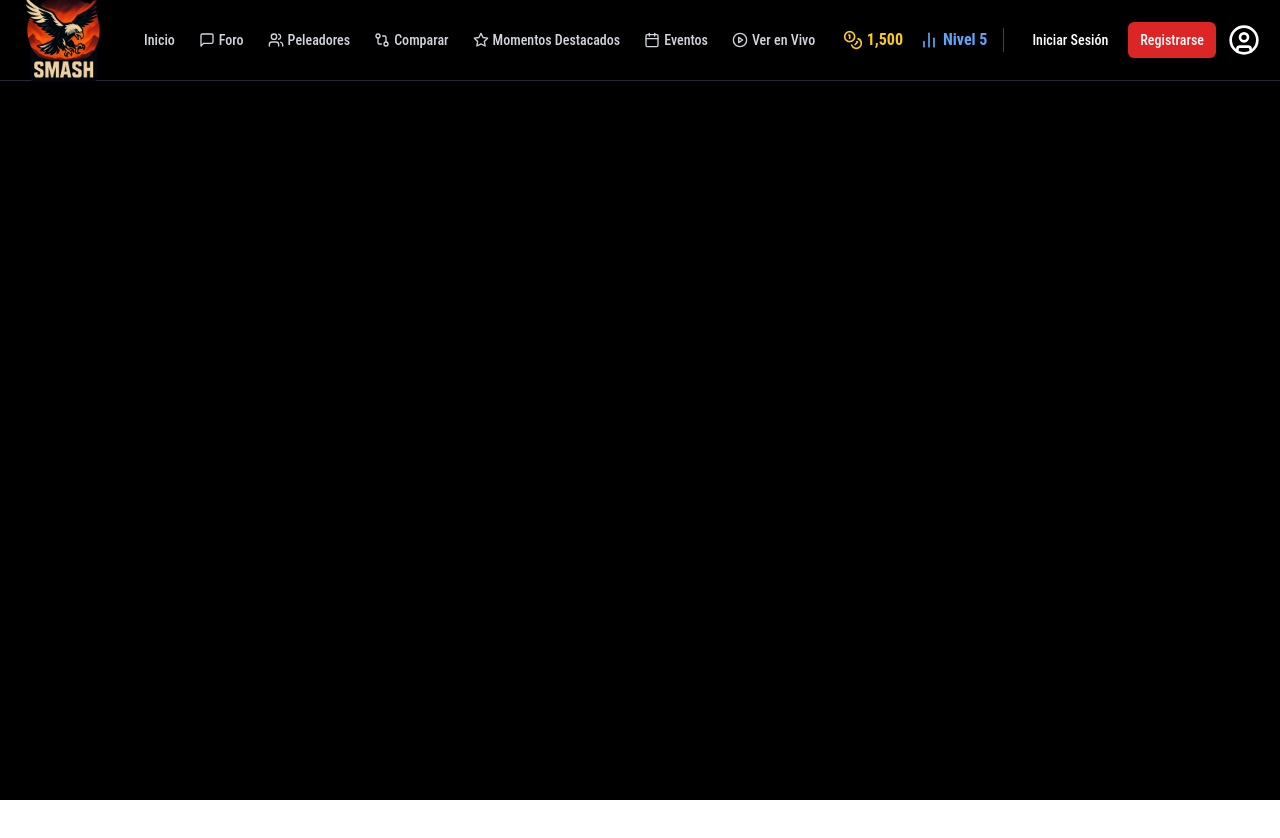
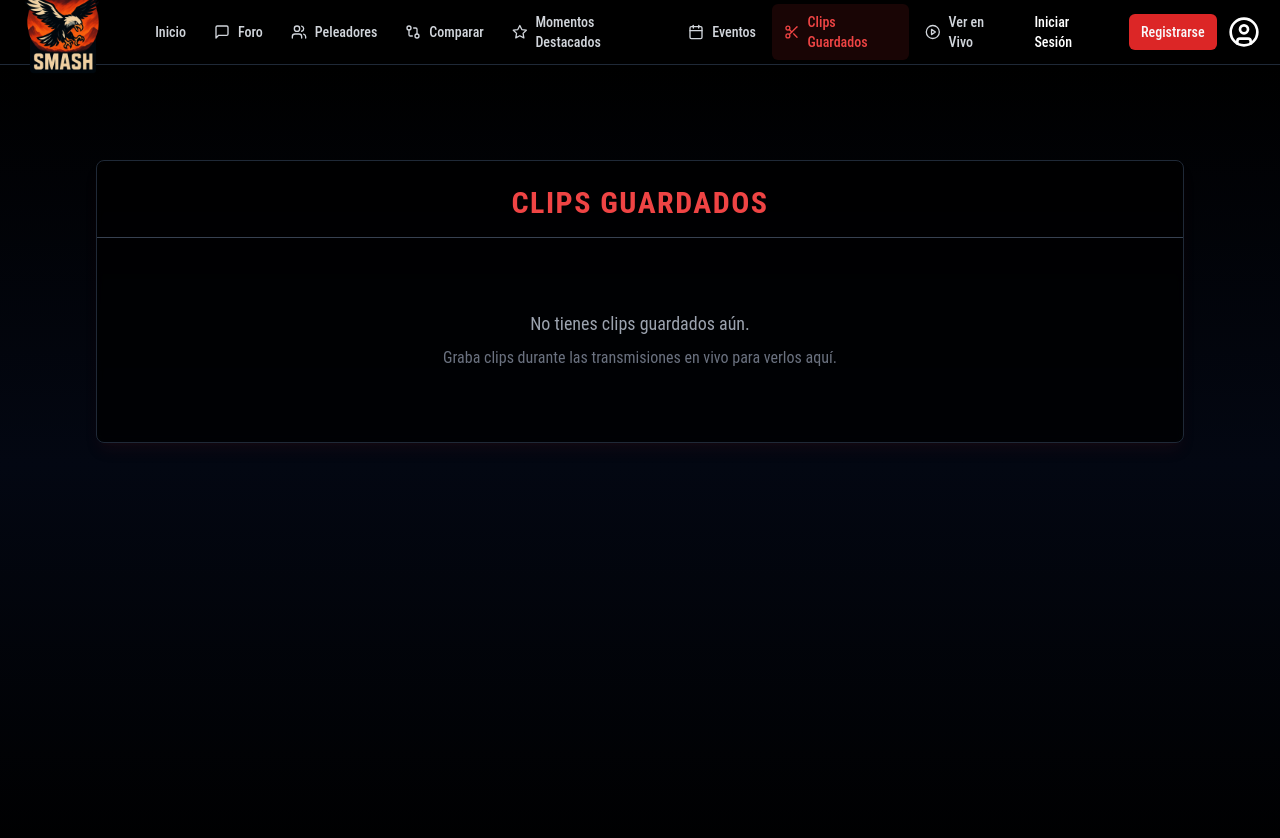
Before and after one commit to salesalv/PROYECTO-UFC, a React (Vite) app: page /clips in a window 1280 px wide. Shown: the top 838 px of the page. Before the commit the page ends 800 px from the top, so only its background shows below. Built offline with nearby package versions, Linux system fonts and the light colour scheme.

Commit message:
cambios 4

```diff
--- a/src/components/layout/Header.jsx
+++ b/src/components/layout/Header.jsx
@@ -4,7 +4,7 @@ import { motion } from "framer-motion";
 import { Button } from "@/components/ui/button";
 import Logo from "@/components/Logo";
 import Sidebar from "@/components/layout/Sidebar";
-import { Coins, BarChart2, UserCircle, Calendar, Star, MessageSquare, PlayCircle, Users, GitCompare, User, Mail, Award, Trophy, Edit } from "lucide-react";
+import { Coins, BarChart2, UserCircle, Calendar, Star, MessageSquare, PlayCircle, Users, GitCompare, User, Mail, Award, Trophy, Edit, Scissors } from "lucide-react";
 import UserMenu from "./UserMenu";
 
 const userData = {
@@ -24,6 +24,7 @@ const Header = () => {
     { name: "Comparar", path: "/compare", icon: GitCompare },
     { name: "Momentos Destacados", path: "/highlights", icon: Star },
     { name: "Eventos", path: "/events", icon: Calendar },
+    { name: "Clips Guardados", path: "/clips", icon: Scissors },
     { name: "Ver en Vivo", path: "/live", icon: PlayCircle },
   ];
 
@@ -34,44 +35,36 @@ const Header = () => {
     <motion.header
       initial={{ y: -100 }}
       animate={{ y: 0 }}
-      className="fixed top-0 left-0 right-0 z-50 bg-black/80 backdrop-blur-sm border-b border-gray-800"
+      transition={{ duration: 0.5 }}
+      className="fixed top-0 left-0 right-0 z-50 bg-black/80 backdrop-blur-md border-b border-gray-800"
     >
-      <nav className="container mx-auto px-4 h-20 flex items-center justify-between">
+      <nav className="container mx-auto px-4 h-16 flex items-center justify-between">
         <div className="flex items-center space-x-8">
           <Link to="/" className="flex items-center">
-            <Logo />
+            <Logo className="h-12 w-auto" />
           </Link>
 
-          <div className="hidden lg:flex items-center space-x-6">
+          <div className="hidden lg:flex items-center space-x-1">
             {navItems.map((item) => (
               <NavLink
                 key={item.path}
                 to={item.path}
                 className={({ isActive }) =>
-                  `flex items-center space-x-1 text-sm font-medium transition-colors hover:text-red-500 ${
-                    isActive ? "text-red-500" : "text-gray-300"
+                  `px-3 py-2 rounded-md text-sm font-medium transition-colors duration-200 flex items-center ${
+                    isActive
+                      ? "text-red-500 bg-red-900/20"
+                      : "text-gray-300 hover:text-white hover:bg-gray-800"
                   }`
                 }
               >
-                {item.icon && <item.icon className="h-4 w-4" />}
-                <span>{item.name}</span>
+                {item.icon && <item.icon className="w-4 h-4 mr-2" />}
+                {item.name}
               </NavLink>
             ))}
           </div>
         </div>
 
         <div className="flex items-center space-x-4">
-          <div className="hidden sm:flex items-center space-x-4 border-r border-gray-700 pr-4">
-            <div className="flex items-center text-yellow-400">
-              <Coins className="h-5 w-5 mr-1" />
-              <span className="font-semibold">{userPoints.toLocaleString()}</span>
-            </div>
-            <div className="flex items-center text-blue-400">
-              <BarChart2 className="h-5 w-5 mr-1" />
-              <span className="font-semibold">Nivel {userLevel}</span>
-            </div>
-          </div>
-
           <div className="hidden md:flex items-center space-x-2">
             <Button variant="ghost" size="sm" asChild>
               <Link to="/login">Iniciar Sesión</Link>
--- /dev/null
+++ b/src/context/ClipsContext.jsx
@@ -0,0 +1,42 @@
+import React, { createContext, useContext, useState, useEffect } from 'react';
+
+const ClipsContext = createContext();
+
+export const useClips = () => {
+  const context = useContext(ClipsContext);
+  if (!context) {
+    throw new Error('useClips debe ser usado dentro de un ClipsProvider');
+  }
+  return context;
+};
+
+export const ClipsProvider = ({ children }) => {
+  const [savedClips, setSavedClips] = useState(() => {
+    const savedClipsFromStorage = localStorage.getItem('savedClips');
+    return savedClipsFromStorage ? JSON.parse(savedClipsFromStorage) : [];
+  });
+
+  useEffect(() => {
+    localStorage.setItem('savedClips', JSON.stringify(savedClips));
+  }, [savedClips]);
+
+  const addClip = (clip) => {
+    setSavedClips(prev => [...prev, {
+      id: Date.now(),
+      ...clip,
+      timestamp: new Date().toISOString()
+    }]);
+  };
+
+  const deleteClip = (clipId) => {
+    setSavedClips(prev => prev.filter(clip => clip.id !== clipId));
+  };
+
+  return (
+    <ClipsContext.Provider value={{ savedClips, addClip, deleteClip }}>
+      {children}
+    </ClipsContext.Provider>
+  );
+};
+
+export default ClipsContext;
--- a/src/main.jsx
+++ b/src/main.jsx
@@ -1,12 +1,15 @@
 import React from 'react';
 import { createRoot } from 'react-dom/client';
 import App from './App';
+import { ClipsProvider } from './context/ClipsContext';
 import './index.css';
 
 const root = createRoot(document.getElementById('root'));
 
 root.render(
   <React.StrictMode>
-    <App />
+    <ClipsProvider>
+      <App />
+    </ClipsProvider>
   </React.StrictMode>
 );
--- a/src/pages/LivePage.jsx
+++ b/src/pages/LivePage.jsx
@@ -4,10 +4,10 @@ import { Button } from "@/components/ui/button";
 import { Card, CardContent, CardHeader, CardTitle } from "@/components/ui/card";
 import { Scissors, Download, Share2, Clock } from "lucide-react";
 import Hls from "hls.js";
+import { useClips } from "@/context/ClipsContext";
 
 const LivePage = () => {
   const [isRecording, setIsRecording] = useState(false);
-  const [recordedClips, setRecordedClips] = useState([]);
   const [error, setError] = useState(null);
   const videoRef = useRef(null);
   const mediaRecorderRef = useRef(null);
@@ -16,6 +16,7 @@ const LivePage = () => {
   const [chatMessages, setChatMessages] = useState([]);
   const [chatInput, setChatInput] = useState("");
   const chatEndRef = useRef(null);
+  const { addClip } = useClips();
 
   // Simulación de usuario actual (puedes reemplazarlo por el usuario real de tu app)
   const currentUser = {
@@ -120,7 +121,12 @@ const LivePage = () => {
           const blob = new Blob(chunksRef.current, { type: 'video/webm' });
           const url = URL.createObjectURL(blob);
           const timestamp = new Date().toLocaleTimeString();
-          setRecordedClips(prev => [...prev, { url, timestamp }]);
+          addClip({
+            url,
+            title: `Clip ${timestamp}`,
+            duration: "0:45", // Esto debería calcularse en base a la duración real
+            timestamp: new Date().toISOString()
+          });
         };
 
         mediaRecorder.start();
@@ -137,15 +143,6 @@ const LivePage = () => {
       mediaRecorderRef.current.stop();
       setIsRecording(false);
     }
-  };
-
-  const downloadClip = (url, timestamp) => {
-    const a = document.createElement('a');
-    a.href = url;
-    a.download = `clip-${timestamp}.webm`;
-    document.body.appendChild(a);
-    a.click();
-    document.body.removeChild(a);
   };
 
   const handleSendMessage = (e) => {
--- /dev/null
+++ b/src/pages/SavedClipsPage.jsx
@@ -0,0 +1,118 @@
+import React from "react";
+import { motion } from "framer-motion";
+import { Card, CardContent, CardHeader, CardTitle } from "@/components/ui/card";
+import { Button } from "@/components/ui/button";
+import { Download, Share2, Clock, Trash2 } from "lucide-react";
+import { useClips } from "@/context/ClipsContext";
+
+const SavedClipsPage = () => {
+  const { savedClips, deleteClip } = useClips();
+
+  const downloadClip = (url, title) => {
+    const a = document.createElement('a');
+    a.href = url;
+    a.download = `${title}.webm`;
+    document.body.appendChild(a);
+    a.click();
+    document.body.removeChild(a);
+  };
+
+  const shareClip = (url) => {
+    if (navigator.share) {
+      navigator.share({
+        title: 'Clip de UFC',
+        url: url
+      });
+    } else {
+      // Fallback para navegadores que no soportan Web Share API
+      navigator.clipboard.writeText(url);
+      alert('URL copiada al portapapeles');
+    }
+  };
+
+  return (
+    <div className="min-h-screen bg-gradient-to-b from-black via-gray-950 to-black text-white pt-24 pb-12 px-4">
+      <motion.div
+        initial={{ opacity: 0, y: 20 }}
+        animate={{ opacity: 1, y: 0 }}
+        transition={{ duration: 0.5 }}
+        className="container mx-auto max-w-6xl"
+      >
+        <Card className="bg-black/70 border border-gray-800 shadow-lg shadow-red-900/10 backdrop-blur-sm">
+          <CardHeader className="text-center border-b border-gray-700 pb-4">
+            <CardTitle className="text-2xl sm:text-3xl font-black uppercase text-red-500 tracking-wider">
+              Clips Guardados
+            </CardTitle>
+          </CardHeader>
+
+          <CardContent className="pt-6">
+            {savedClips.length === 0 ? (
+              <div className="text-center py-12">
+                <p className="text-gray-400 text-lg">No tienes clips guardados aún.</p>
+                <p className="text-gray-500 mt-2">Graba clips durante las transmisiones en vivo para verlos aquí.</p>
+              </div>
+            ) : (
+              <div className="grid grid-cols-1 md:grid-cols-2 lg:grid-cols-3 gap-6">
+                {savedClips.map((clip) => (
+                  <motion.div
+                    key={clip.id}
+                    initial={{ opacity: 0, scale: 0.95 }}
+                    animate={{ opacity: 1, scale: 1 }}
+                    transition={{ duration: 0.4 }}
+                  >
+                    <Card className="bg-black/60 border-gray-800 shadow-lg overflow-hidden backdrop-blur-sm">
+                      <div className="relative aspect-video">
+                        <video
+                          src={clip.url}
+                          className="w-full h-full object-cover"
+                          controls
+                        />
+                        <div className="absolute top-2 right-2 bg-black/50 px-2 py-1 rounded text-xs flex items-center text-gray-300">
+                          <Clock className="w-3 h-3 mr-1 text-red-500" />
+                          {clip.duration}
+                        </div>
+                      </div>
+                      <CardContent className="p-4">
+                        <h3 className="text-lg font-bold mb-2 text-white">{clip.title}</h3>
+                        <p className="text-sm text-gray-400 mb-4">
+                          Grabado el {new Date(clip.timestamp).toLocaleString()}
+                        </p>
+                        <div className="flex gap-2">
+                          <Button
+                            variant="outline"
+                            className="flex-1 border-red-600 text-red-500 hover:bg-red-600 hover:text-white"
+                            onClick={() => downloadClip(clip.url, clip.title)}
+                          >
+                            <Download className="w-4 h-4 mr-2" />
+                            Descargar
+                          </Button>
+                          <Button
+                            variant="outline"
+                            className="flex-1 border-red-600 text-red-500 hover:bg-red-600 hover:text-white"
+                            onClick={() => shareClip(clip.url)}
+                          >
+                            <Share2 className="w-4 h-4 mr-2" />
+                            Compartir
+                          </Button>
+                          <Button
+                            variant="outline"
+                            className="border-red-600 text-red-500 hover:bg-red-600 hover:text-white"
+                            onClick={() => deleteClip(clip.id)}
+                          >
+                            <Trash2 className="w-4 h-4" />
+                          </Button>
+                        </div>
+                      </CardContent>
+                    </Card>
+                  </motion.div>
+                ))}
+              </div>
+            )}
+          </CardContent>
+        </Card>
+      </motion.div>
+    </div>
+  );
+};
+
+export default SavedClipsPage;
--- a/src/routes/AppRoutes.jsx
+++ b/src/routes/AppRoutes.jsx
@@ -13,6 +13,7 @@ import ForumPage from "../pages/ForumPage";
 import PredictionPage from "../pages/PredictionPage";
 import LivePage from "../pages/LivePage";
 import UFC303CardPage from "../pages/UFC303CardPage";
+import SavedClipsPage from "../pages/SavedClipsPage";
 
 const AppRoutes = () => {
   return (
@@ -30,6 +31,7 @@ const AppRoutes = () => {
       <Route path="/predict" element={<PredictionPage />} />
       <Route path="/live" element={<LivePage />} />
       <Route path="/ufc303" element={<UFC303CardPage />} />
+      <Route path="/clips" element={<SavedClipsPage />} />
     </Routes>
   );
 };
```
Also changed, not shown: public/foto khabib.png.
